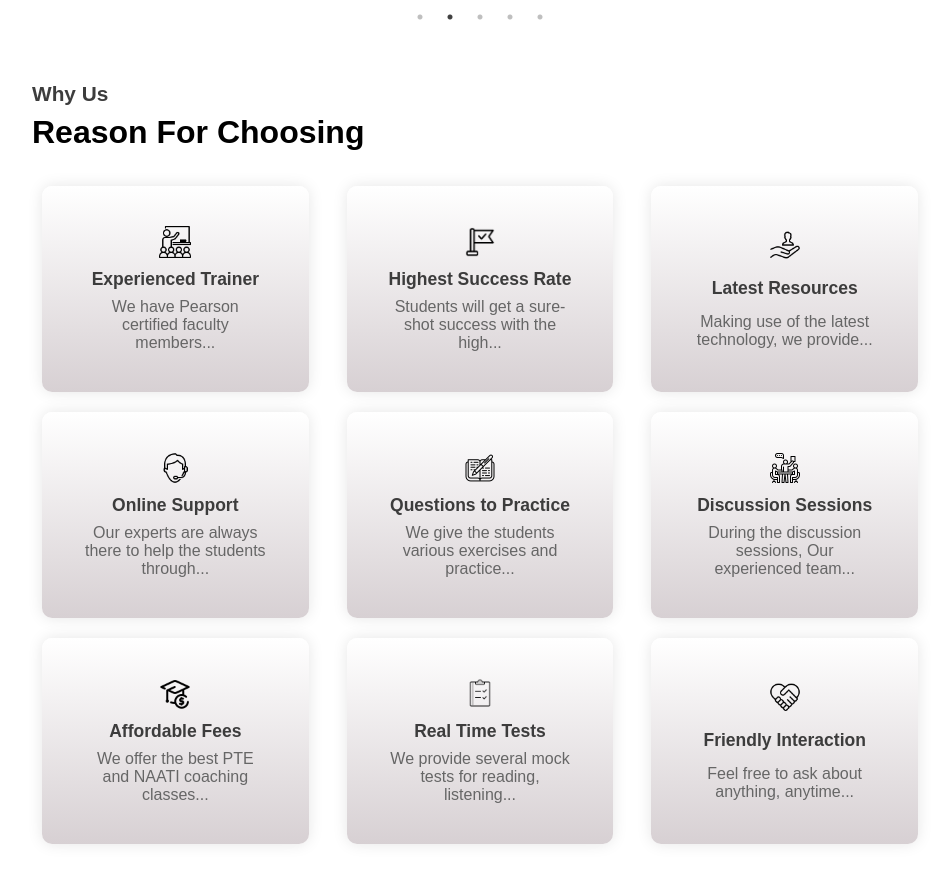
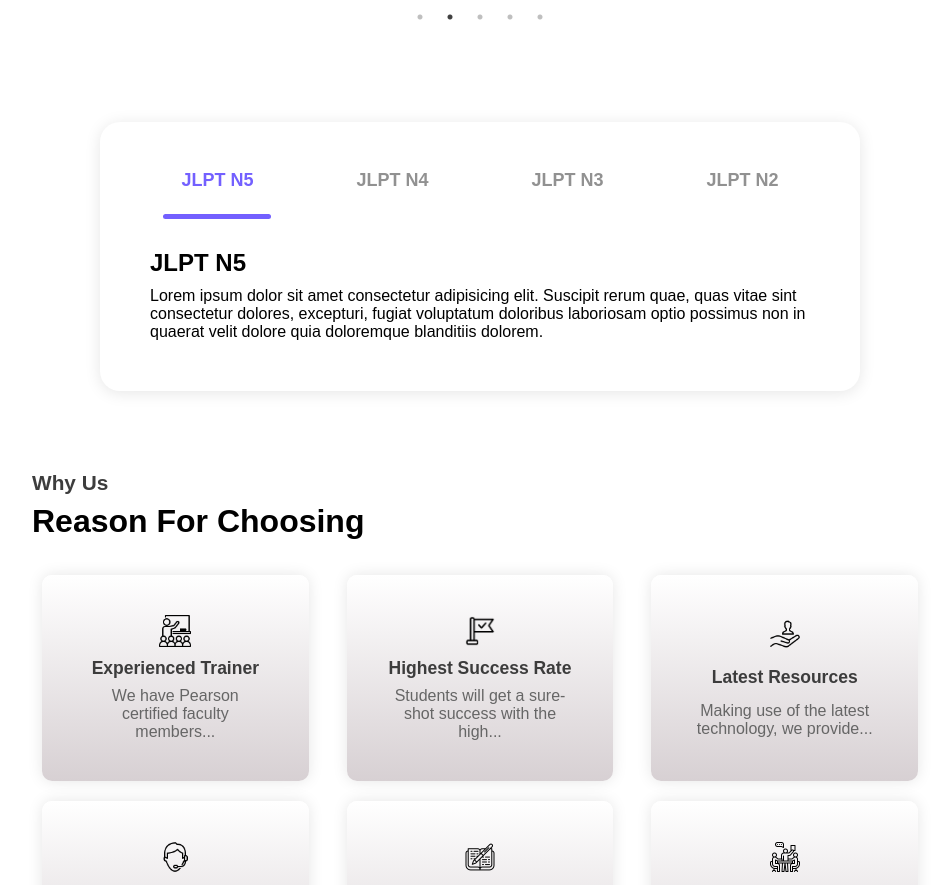
Before and after one commit to sayan0110/yjls-school, a React (Create React App) app: page / in a window 1280 px wide. Shown: the part 1652-2537 px from the top of the page, without its empty margins (160-1109 px from the left). Built offline with nearby package versions, Linux system fonts and the light colour scheme; a web font is replaced by a local one.

Commit message:
Tabbar-added

```diff
--- a/src/App.js
+++ b/src/App.js
@@ -5,7 +5,7 @@ import AboutUs from './components/AboutUs';
 import CardSlider from './components/CardSlider';
 import WhyChooseUs from './components/WhyChooseUs';
 import Review from './components/Reviews/Review';
-// import Tabbar from './components/Tabbar';
+import Tabbar from './components/Tabbar';
 
 export default function App() {
     return (
@@ -14,7 +14,7 @@ export default function App() {
             <Banner />
             <AboutUs />
             <CardSlider />
-            {/* <Tabbar /> */}
+            <Tabbar />
             <WhyChooseUs />
             <Review />
         </>
--- a/src/components/CardSlider.jsx
+++ b/src/components/CardSlider.jsx
@@ -55,7 +55,7 @@ export default function CardSlider() {
         prevArrow: <SamplePrevArrow />,
         swipeToSlide: true,
         autoplay: true,
-        autoplaySpeed: 5000,
+        autoplaySpeed: 4000,
         pauseOnHover: true
     };
 
--- /dev/null
+++ b/src/components/Tabbar.jsx
@@ -0,0 +1,56 @@
+import React, { useState, useEffect } from 'react';
+import './tabbar.css';
+
+const Tabbar = () => {
+    const [activeTab, setActiveTab] = useState(0);
+    const [lineStyle, setLineStyle] = useState({});
+
+    useEffect(() => {
+        const activeButton = document.querySelector('.tab_btn.active');
+        if (activeButton) {
+            setLineStyle({
+                width: activeButton.offsetWidth,
+                left: activeButton.offsetLeft
+            });
+        }
+    }, [activeTab]);
+
+    const handleTabClick = (index) => {
+        setActiveTab(index);
+    };
+
+    return (
+        <div className="tabbar-section">
+            <div className="tabbar-container">
+                <div className="tab_box">
+                    <button className={`tab_btn ${activeTab === 0 ? 'active' : ''}`} onClick={() => handleTabClick(0)}>JLPT N5</button>
+                    <button className={`tab_btn ${activeTab === 1 ? 'active' : ''}`} onClick={() => handleTabClick(1)}>JLPT N4</button>
+                    <button className={`tab_btn ${activeTab === 2 ? 'active' : ''}`} onClick={() => handleTabClick(2)}>JLPT N3</button>
+                    <button className={`tab_btn ${activeTab === 3 ? 'active' : ''}`} onClick={() => handleTabClick(3)}>JLPT N2</button>
+                    <div className="line" style={lineStyle}></div>
+                </div>
+
+                <div className="content_box">
+                    <div className={`content ${activeTab === 0 ? 'active' : ''}`}>
+                        <h2>JLPT N5</h2>
+                        <p>Lorem ipsum dolor sit amet consectetur adipisicing elit. Suscipit rerum quae, quas vitae sint consectetur dolores, excepturi, fugiat voluptatum doloribus laboriosam optio possimus non in quaerat velit dolore quia doloremque blanditiis dolorem.</p>
+                    </div>
+                    <div className={`content ${activeTab === 1 ? 'active' : ''}`}>
+                        <h2>JLPT N4</h2>
+                        <p>Lorem ipsum dolor sit amet consectetur adipisicing elit. Suscipit rerum quae, quas vitae sint consectetur dolores, excepturi, fugiat voluptatum doloribus laboriosam optio possimus non in quaerat velit dolore quia doloremque blanditiis dolorem.</p>
+                    </div>
+                    <div className={`content ${activeTab === 2 ? 'active' : ''}`}>
+                        <h2>JLPT N3</h2>
+                        <p>Lorem ipsum dolor sit amet consectetur adipisicing elit. Suscipit rerum quae, quas vitae sint consectetur dolores, excepturi, fugiat voluptatum doloribus laboriosam optio possimus non in quaerat velit dolore quia doloremque blanditiis dolorem.</p>
+                    </div>
+                    <div className={`content ${activeTab === 3 ? 'active' : ''}`}>
+                        <h2>JLPT N2</h2>
+                        <p>Lorem ipsum dolor sit amet consectetur adipisicing elit. Suscipit rerum quae, quas vitae sint consectetur dolores, excepturi, fugiat voluptatum doloribus laboriosam optio possimus non in quaerat velit dolore quia doloremque blanditiis dolorem.</p>
+                    </div>
+                </div>
+            </div>
+        </div>
+    );
+}
+
+export default Tabbar;
--- /dev/null
+++ b/src/components/tabbar.css
@@ -0,0 +1,82 @@
+.tabbar-section {
+    width: 80%;
+    margin: 0 auto;
+    margin-top: 120px;
+    margin-bottom: 80px;
+}
+
+.tabbar-container {
+    margin: auto;
+    width: 700px;
+    height: auto;
+    background-color: white;
+    padding: 30px;
+    box-shadow: 0 2px 16px rgba(0, 0, 0, 0.1);
+    border-radius: 20px;
+}
+
+.tab_box {
+    width: 100%;
+    display: flex;
+    justify-content: space-around;
+    align-items: center;
+    border-radius: 2px solid rgba(229, 229, 229);
+    font-size: 18px;
+    font-weight: 600;
+    position: relative;
+}
+
+.tab_box .tab_btn {
+    font-size: 18px;
+    font-weight: 600;
+    color: #919191;
+    background: none;
+    border: none;
+    padding: 18px;
+    cursor: pointer;
+}
+
+.tab_box .tab_btn.active {
+    color: #7360ff;
+}
+
+.content_box {
+    padding: 20px;
+}
+
+.content_box .content {
+    display: none;
+    animation: moving 0.5s ease;
+}
+
+@keyframes moving {
+    from {
+        transform: translateX(50px);
+        opacity: 0;
+    }
+
+    to {
+        transform: translateX(0px);
+        opacity: 1;
+    }
+}
+
+.content_box .content.active {
+    display: block;
+}
+
+.content_box .content h2 {
+    margin-top: 20px;
+    margin-bottom: 10px;
+}
+
+.line {
+    position: absolute;
+    top: 62px;
+    left: 17px;
+    width: 90px;
+    height: 5px;
+    background-color: #7360ff;
+    border-radius: 10px;
+    transition: all 0.1s ease-in-out;
+}
```
